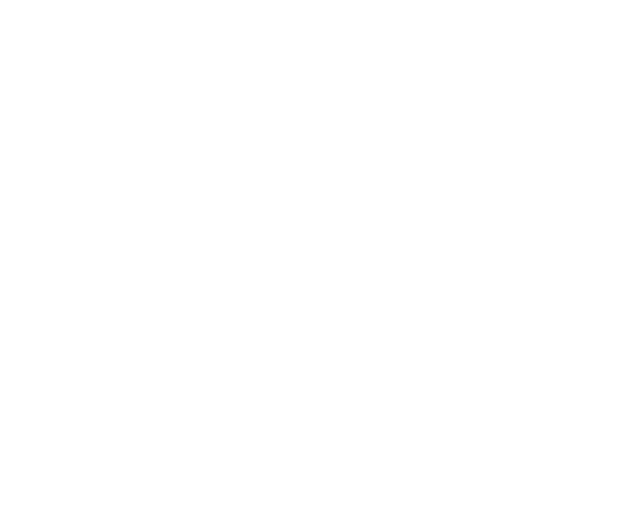
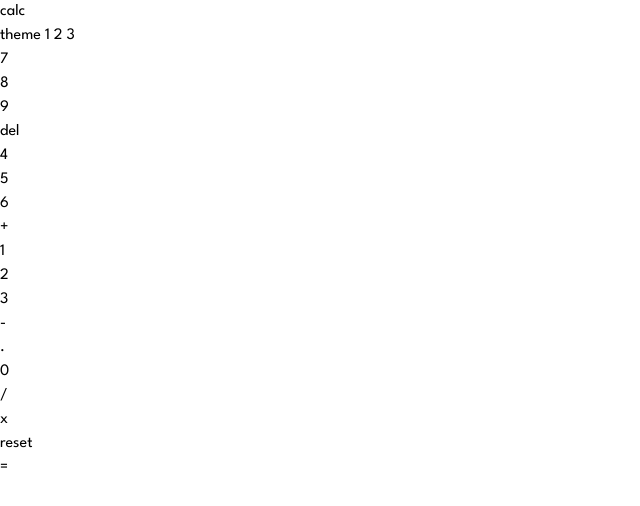
Before and after one commit to flapmfy/calculator, a plain HTML site: page index.html in a window 1280 px wide. Shown: the whole page, without its empty margins (0-640 px from the left). Drawn offline with Linux system fonts and the light colour scheme.

Commit message:
Add structure to html

```diff
--- a/index.html
+++ b/index.html
@@ -13,6 +13,37 @@
 </head>
 
 <body>
+  <main class="main">
+    <div class="calculator">
+      <header class="space-between">
+        <div class="logo">calc</div>
+        <div class="theme-setter">theme 1 2 3</div>
+      </header>
 
+      <section class="display"></section>
+
+      <section class="keypad">
+        <div class="key">7</div>
+        <div class="key">8</div>
+        <div class="key">9</div>
+        <div class="key">del</div>
+        <div class="key">4</div>
+        <div class="key">5</div>
+        <div class="key">6</div>
+        <div class="key">+</div>
+        <div class="key">1</div>
+        <div class="key">2</div>
+        <div class="key">3</div>
+        <div class="key">-</div>
+        <div class="key">.</div>
+        <div class="key">0</div>
+        <div class="key">/</div>
+        <div class="key">x</div>
+
+        <div class="key">reset</div>
+        <div class="key">=</div>
+      </section>
+    </div>
+  </main>
 </body>
 </html>
```
